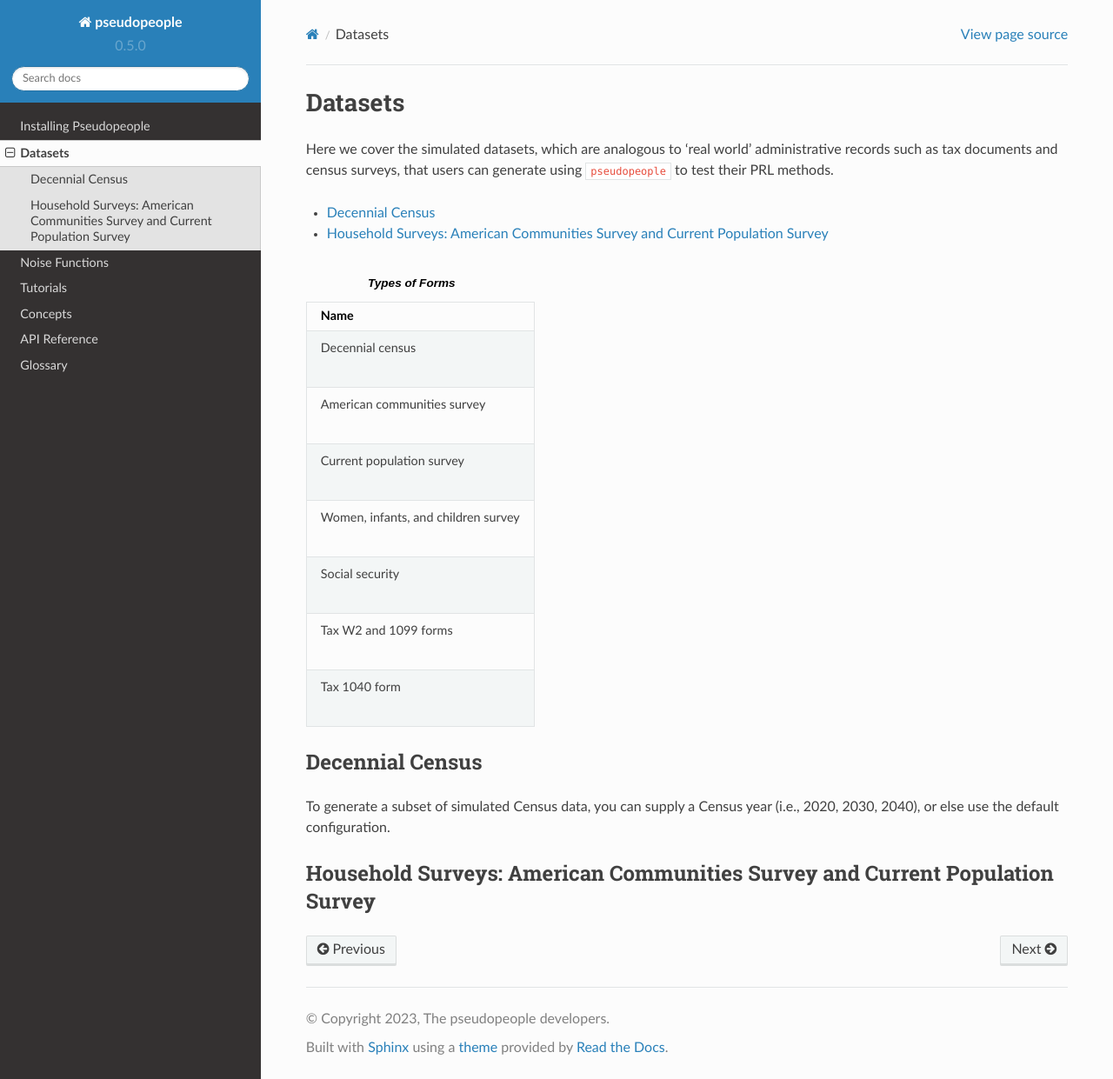
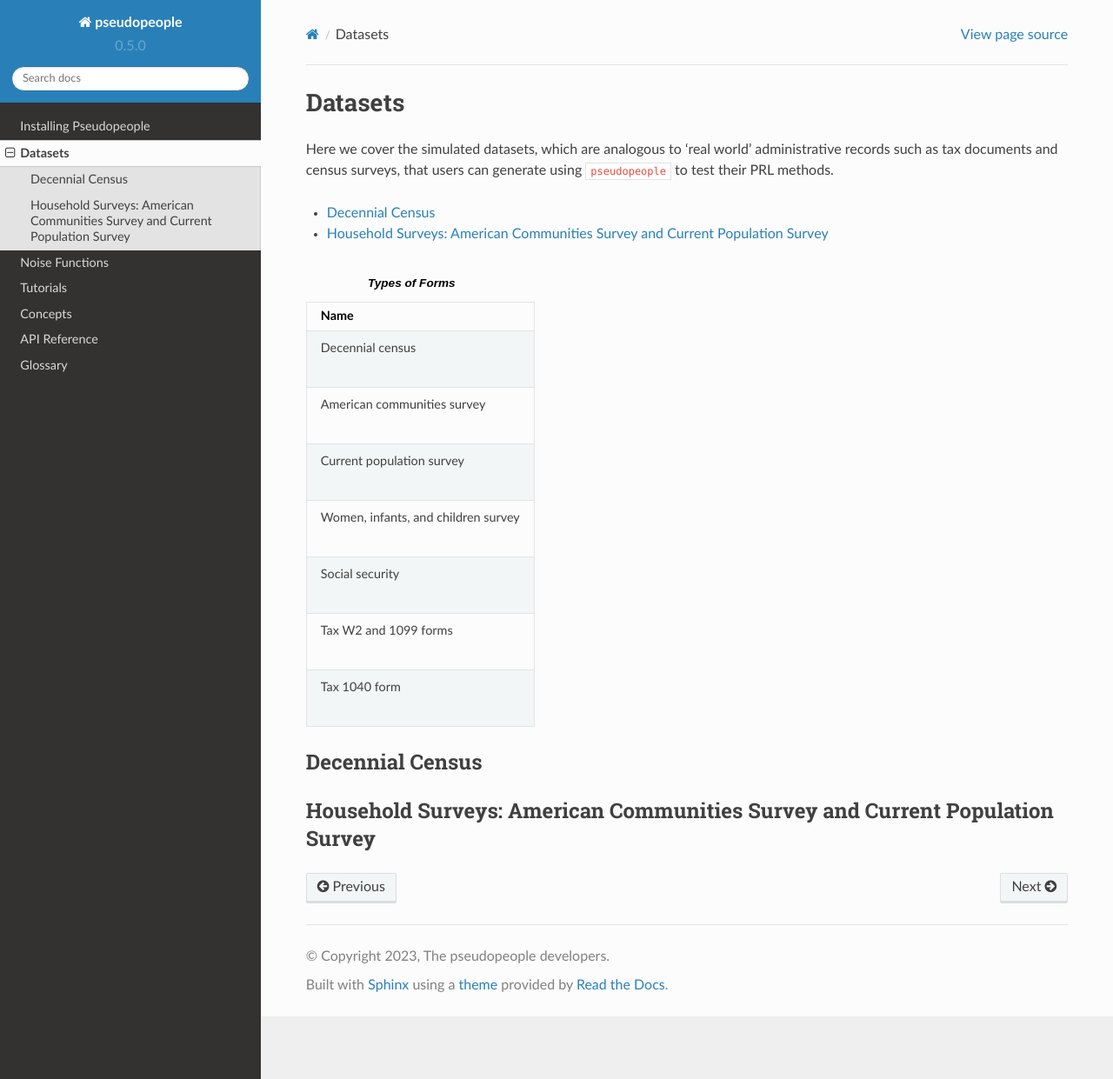
Before and after one commit to ihmeuw/pseudopeople, a Sphinx documentation site: the page built from docs/source/datasets/index.rst, in a window 1280 px wide and 1241 px high. Shown: the whole window at 87% size. Built offline with Sphinx 7.4.7 and the Read the Docs theme 2.0.0, drawn with Linux system fonts in a browser that asks for light colours.

Commit message:
Update docs/source/datasets/index.rst
Co-authored-by: Nathaniel Blair-Stahn <ndbs@uw.edu>

```diff
--- a/docs/source/datasets/index.rst
+++ b/docs/source/datasets/index.rst
@@ -26,7 +26,6 @@ Here we cover the simulated datasets, which are analogous to 'real world' admini
 
 Decennial Census
 ----------------
-To generate a subset of simulated Census data, you can supply a Census year (i.e., 2020, 2030, 2040), or else use the default configuration.
 
 
 Household Surveys: American Communities Survey and Current Population Survey
```
